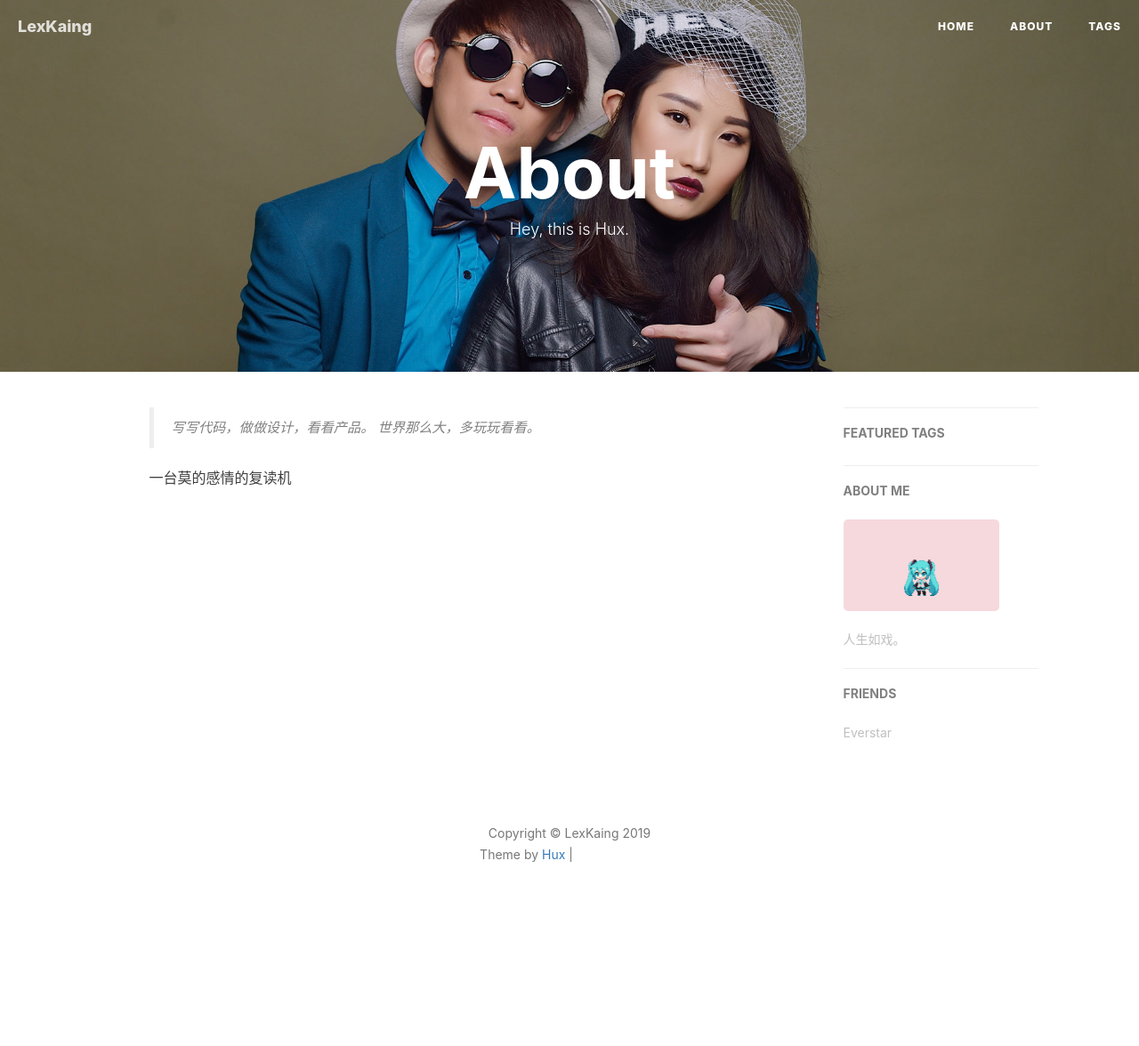
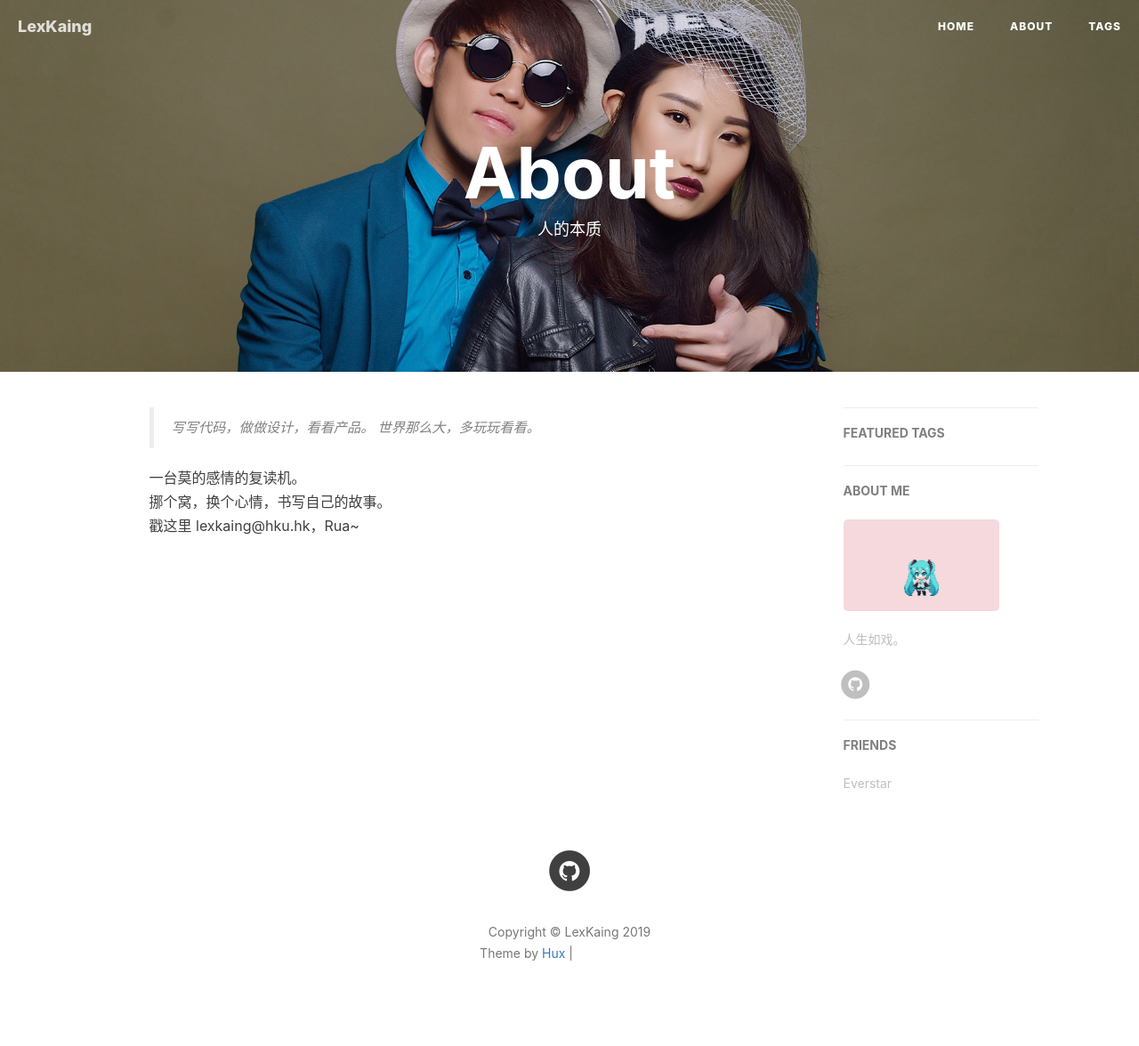
Before and after one commit to AlexTK2012/AlexTK2012.github.io, a Jekyll site: the page built from about.html, in a window 1280 px wide. Shown: the whole page at 89% size. Built offline with Jekyll 4.4.1, drawn with Linux system fonts in a browser that asks for light colours; nearby versions of some CDN libraries; comment, search, counter and statistics services are not loaded; before the commit the page ends 1065 px from its top, so only the background shows below that; grey boxes are pictures that could not be loaded.

Commit message:
update about

```diff
--- a/_config.yml
+++ b/_config.yml
@@ -5,7 +5,7 @@ header-img: img/home-bg.jpg
 email: lexkaing@hku.hk
 description: ""
 keyword: ""
-url: "lexkaing.github.io"              # your host, for absolute URL
+url: "https://alextk2012.github.io"              # your host, for absolute URL
 baseurl: ""         # for example, '/blog' if your blog hosted on 'host/blog'
 
 
@@ -14,7 +14,7 @@ baseurl: ""         # for example, '/blog' if your blog hosted on 'host/blog'
 RSS: false
 weibo_username:
 zhihu_username:
-github_username:
+github_username:   AlexTK2012
 twitter_username:
 facebook_username:
 
--- a/_layouts/keynote.html
+++ b/_layouts/keynote.html
@@ -59,7 +59,7 @@ layout: default
 
                 <hr>
 
-                {% if site.duoshuo_share && site.duoshuo_username %}
+                {% if site.duoshuo_share and site.duoshuo_username %}
                 <!-- 多说 Share start -->
                 </style>
                 <div class="ds-share"
@@ -134,7 +134,7 @@ layout: default
                     <h5><a href="/tags/">FEATURED TAGS</a></h5>
                     <div class="tags">
                         {% for tag in site.tags %}
-                            {% if tag[1].size > {{site.featured-condition-size}} %}
+                            {% if tag[1].size > site.featured-condition-size %}
                                 <a href="{{ site.baseurl }}/tags/#{{ tag[0] }}" title="{{ tag[0] }}" rel="{{ tag[1].size }}">
                                     {{ tag[0] }}
                                 </a>
--- a/_layouts/page.html
+++ b/_layouts/page.html
@@ -39,7 +39,7 @@ layout: default
                     <h5><a href="{{'/tags/' | prepend: site.baseurl }}">FEATURED TAGS</a></h5>
                     <div class="tags">
         				{% for tag in site.tags %}
-                            {% if tag[1].size > {{site.featured-condition-size}} %}
+                            {% if tag[1].size > site.featured-condition-size %}
                 				<a href="{{ site.baseurl }}/tags/#{{ tag[0] }}" title="{{ tag[0] }}" rel="{{ tag[1].size }}">
                                     {{ tag[0] }}
                                 </a>
@@ -88,7 +88,7 @@ layout: default
                     <h5><a href="{{'/tags/' | prepend: site.baseurl }}">FEATURED TAGS</a></h5>
                     <div class="tags">
                         {% for tag in site.tags %}
-                            {% if tag[1].size > {{site.featured-condition-size}} %}
+                            {% if tag[1].size > site.featured-condition-size %}
                                 <a href="{{ site.baseurl }}/tags/#{{ tag[0] }}" title="{{ tag[0] }}" rel="{{ tag[1].size }}">
                                     {{ tag[0] }}
                                 </a>
--- a/_layouts/post.html
+++ b/_layouts/post.html
@@ -51,7 +51,7 @@ layout: default
 
                 <hr>
 
-                {% if site.duoshuo_share && site.duoshuo_username %}
+                {% if site.duoshuo_share and site.duoshuo_username %}
                 <!-- 多说 Share start -->
                 </style>
                 <div class="ds-share"
@@ -126,7 +126,7 @@ layout: default
                     <h5><a href="/tags/">FEATURED TAGS</a></h5>
                     <div class="tags">
         				{% for tag in site.tags %}
-                            {% if tag[1].size > {{site.featured-condition-size}} %}
+                            {% if tag[1].size > site.featured-condition-size %}
                 				<a href="{{ site.baseurl }}/tags/#{{ tag[0] }}" title="{{ tag[0] }}" rel="{{ tag[1].size }}">
                                     {{ tag[0] }}
                                 </a>
--- a/about.html
+++ b/about.html
@@ -1,7 +1,7 @@
 ---
 layout: page
 title: "About"
-description: "Hey, this is Hux."
+description: "人的本质"
 header-img: "img/about-bg.jpg"
 ---
 
@@ -17,7 +17,10 @@ header-img: "img/about-bg.jpg"
         写写代码，做做设计，看看产品。
         世界那么大，多玩玩看看。
     </blockquote>
-    一台莫的感情的复读机
+    一台莫的感情的复读机。
+    <br>挪个窝，换个心情，书写自己的故事。
+    <br>戳这里 lexkaing@hku.hk，Rua~
+
     {% comment %} 9月21日上午，阳光明媚，鲜花斗艳。帕洛阿尔托苹果店里欢声笑语，人头攒动。苹果公司首席执行官蒂姆·库克先生在店长欧阳猛南陪同下，不远千米，深入到一线店面，为那里的员工带去节曰的问候和良好的祝愿。<br><br>“果粉们，你们辛苦了，我代表某果公司，祝你们身体健康，生活幸福，工作成功！”库克亲切慰问广大员工和顾客，并就iOS7、iPhone 5S和iPhone 5C的销售状况进行调研。 <br><br>“您现在每月工资有多少？肾5S拿到了吗？”在店里，库克关切地向果粉们问起这一问题。当听说果粉们排到了5S，库克满意地连连点头。接着他指出，近年来苹果事业发展取得巨大成就，特别是iPhone影响剧增，老百姓对iOS满意度逐步提高，在这个转变过程中，果粉的辛勤工作功不可没。<br><br>库克看到一个中国小朋友在排队买iPhone 5S，亲切的问：“5288元一台能承受不？”小朋友回答到：“能！”当得知这位小朋友卖了一个肾来买iPhone 5S时，库克叮嘱道：“在支持苹果的同时，也要爱护身体。”<br><br>库克与购买苹果手机的果粉们兴致勃勃地参观了苹果专卖店，和员工们拉了拉家常，并饶有兴趣地玩了四盘切西瓜游戏，与普通员工同乐。<br><br>在交谈中，库克多次关心地强调：“有了iPhone 5C，就不卖iPhone 5了。”并对顾客说：“好好休息，身体是革命的本钱嘛！”会谈始终在亲切友好的气氛中进行。<br><br>顾客们就库克的讲话达成了广泛的共识，并承认世界上只有iOS最流畅，要紧紧的团结在以库克先生为首席执行官的苹果公司集体周围，一心一意抓学习，聚精会神谋发展。<br>
     <br>帕洛阿尔托苹果专卖店当日原则通过《蒂姆·库克首席执行官在加州新苹果店的讲话纪要》，并下发各分店认真学习、研讨。
 
--- a/package.json
+++ b/package.json
@@ -2,7 +2,7 @@
     "name": "Alex-blog",
     "title": "Alex Blog",
     "version": "1.0.0",
-    "homepage": "http://lexkaing.github.io",
+    "homepage": "https://alextk2012.github.io",
     "author": "Alex",
     "devDependencies": {
         "grunt": "~0.4.5",
@@ -13,7 +13,7 @@
     },
     "repository": {
         "type": "git",
-        "url": "https://github.com/AlexTK2012/lexkaing.github.io"
+        "url": "https://github.com/AlexTK2012/AlexTK2012.github.io.git"
     },
     "scripts": {
         "preview": "cd _site; python -m SimpleHTTPServer 8020",
```
Also changed, not shown: README.md.
